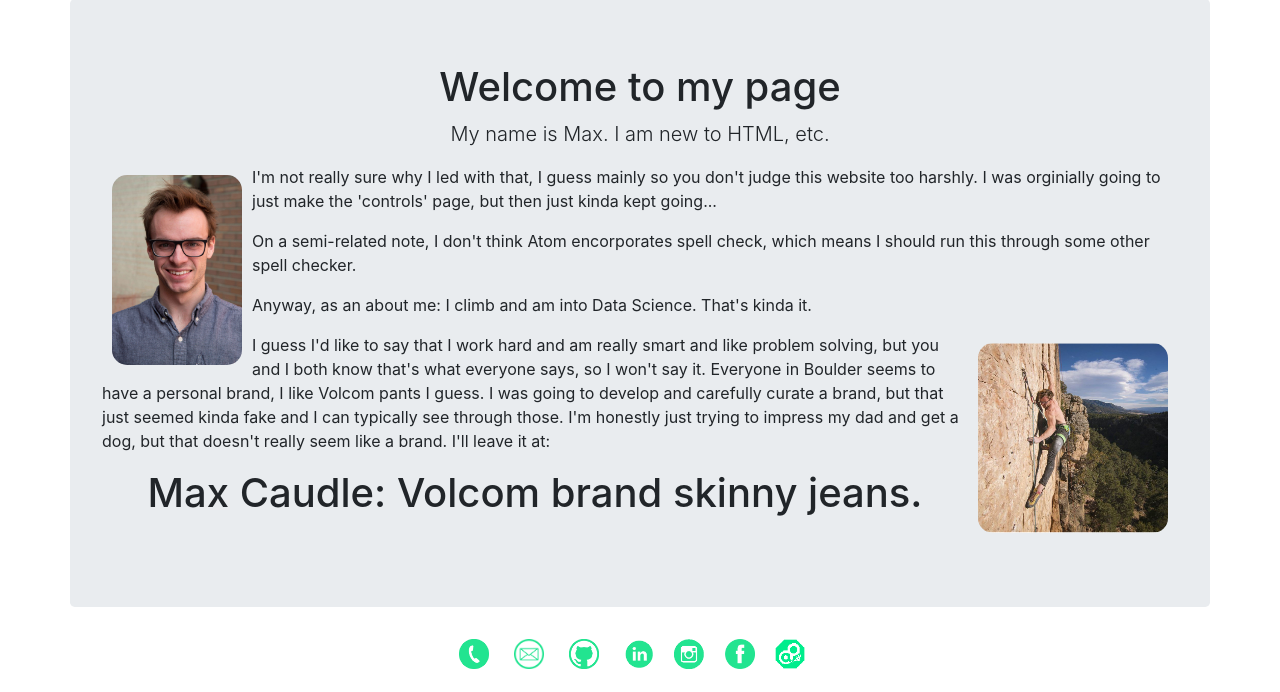
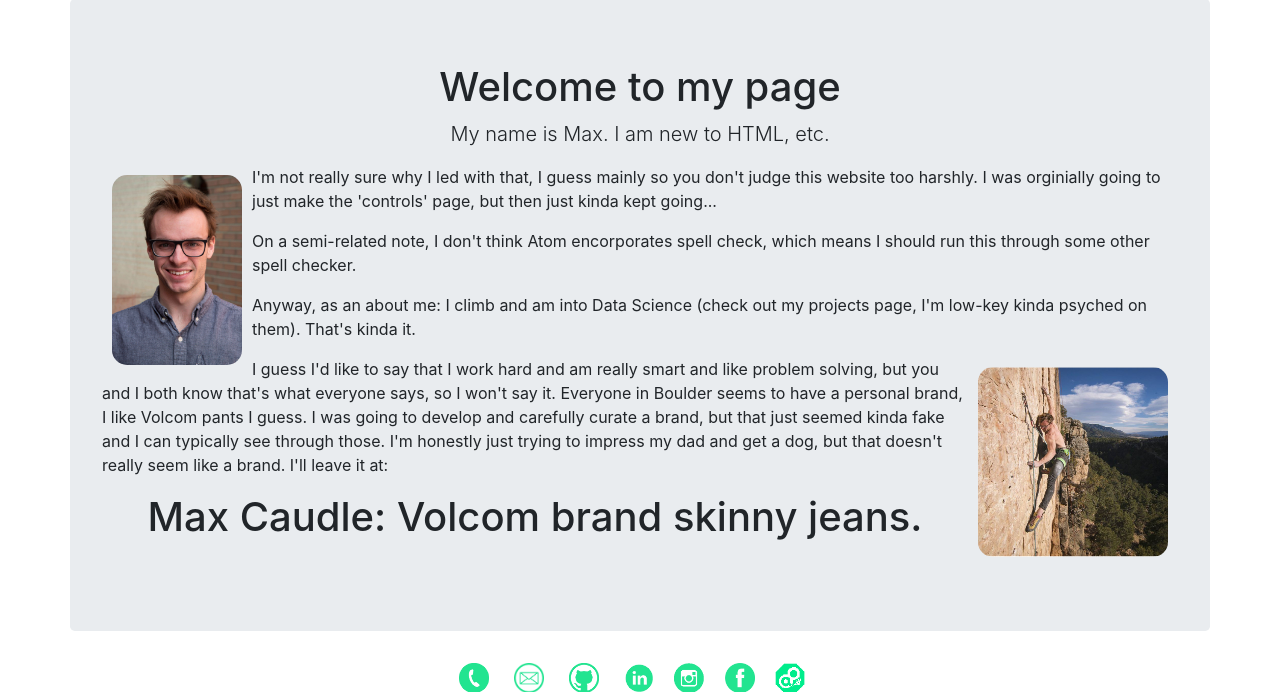
Before and after one commit to MasonCaiby/website, a Flask app: page / in a window 1280 px wide. Shown: the part 57-749 px from the top of the page. Run offline with Flask 2, Linux system fonts and the light colour scheme; some libraries are stand-ins or nearby versions.

Commit message:
final update for the pages until i finish the tables page

```diff
--- a/templates/handler.html
+++ b/templates/handler.html
@@ -18,7 +18,7 @@ at some point in time, but those look like theyll run me about $1000-$2000.<p>
 Anyways, this does a few things:
 <ol><li>Pulls an image of a dog from Flickr</li>
 <li>Generates a text snippet via an R-CNN model (with LSTM) trained on Terry
-        Pratchett's Time Thief</li>
+        Pratchett's Thief of Time</li>
 <li>Puts these together in an email and sends it to the email address I give it</li>
 </ol><p>
   <p>
--- a/templates/home.html
+++ b/templates/home.html
@@ -13,7 +13,8 @@
   On a semi-related note, I don't think Atom encorporates spell check, which means
   I should run this through some other spell checker.<p>
 <p>
-  Anyway, as an about me: I climb and am into Data Science. That's kinda it.</div><p>
+  Anyway, as an about me: I climb and am into Data Science (check out my projects
+  page, I'm low-key kinda psyched on them). That's kinda it.</div><p>
 <img src="static/max_climbing.png" alt="Max Caudle Climbing" align="right" style="height:190px; width:190px; margin:10px; border-radius:15px;"><p>
   <div align="left">
   I guess I'd like to say that I work hard and am really smart and like problem
```
